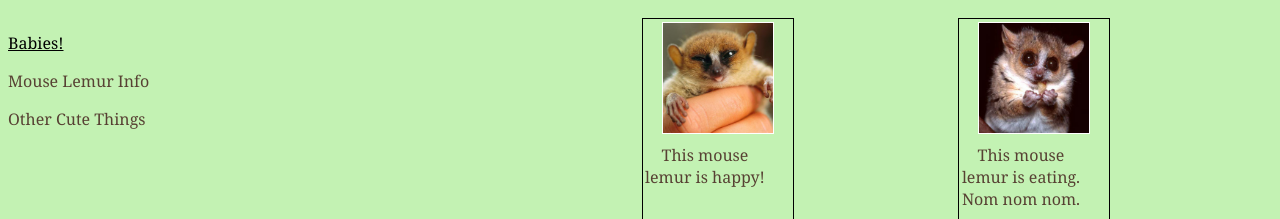
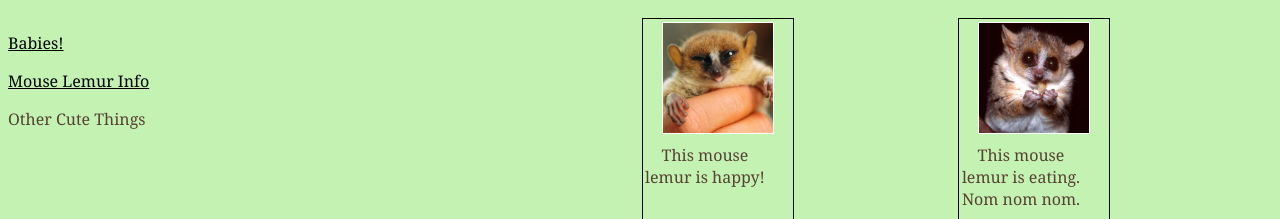
Before and after one commit to swellmichelle/Mouse-Lemur, a plain HTML site: page mouselemur1.html in a window 1280 px wide. Shown: the part 123-342 px from the top of the page. Drawn offline with Linux system fonts and the light colour scheme.

Commit message:
made wiki link work

```diff
--- a/mouselemur1.html
+++ b/mouselemur1.html
@@ -16,7 +16,7 @@
   	<div class="unit">
   		<div class="col c1of2">
 			<p><a href="baby-lemur.html">Babies!</a></p>
-			<p><a href="http://en.wikipedia.org/wiki/Mouse_lemur"></a>Mouse Lemur Info</p>
+			<p><a href="http://en.wikipedia.org/wiki/Mouse_lemur">Mouse Lemur Info</a></p>
 			<p>Other Cute Things</p>
   		</div>
   		<div class="col c1of2">
```
